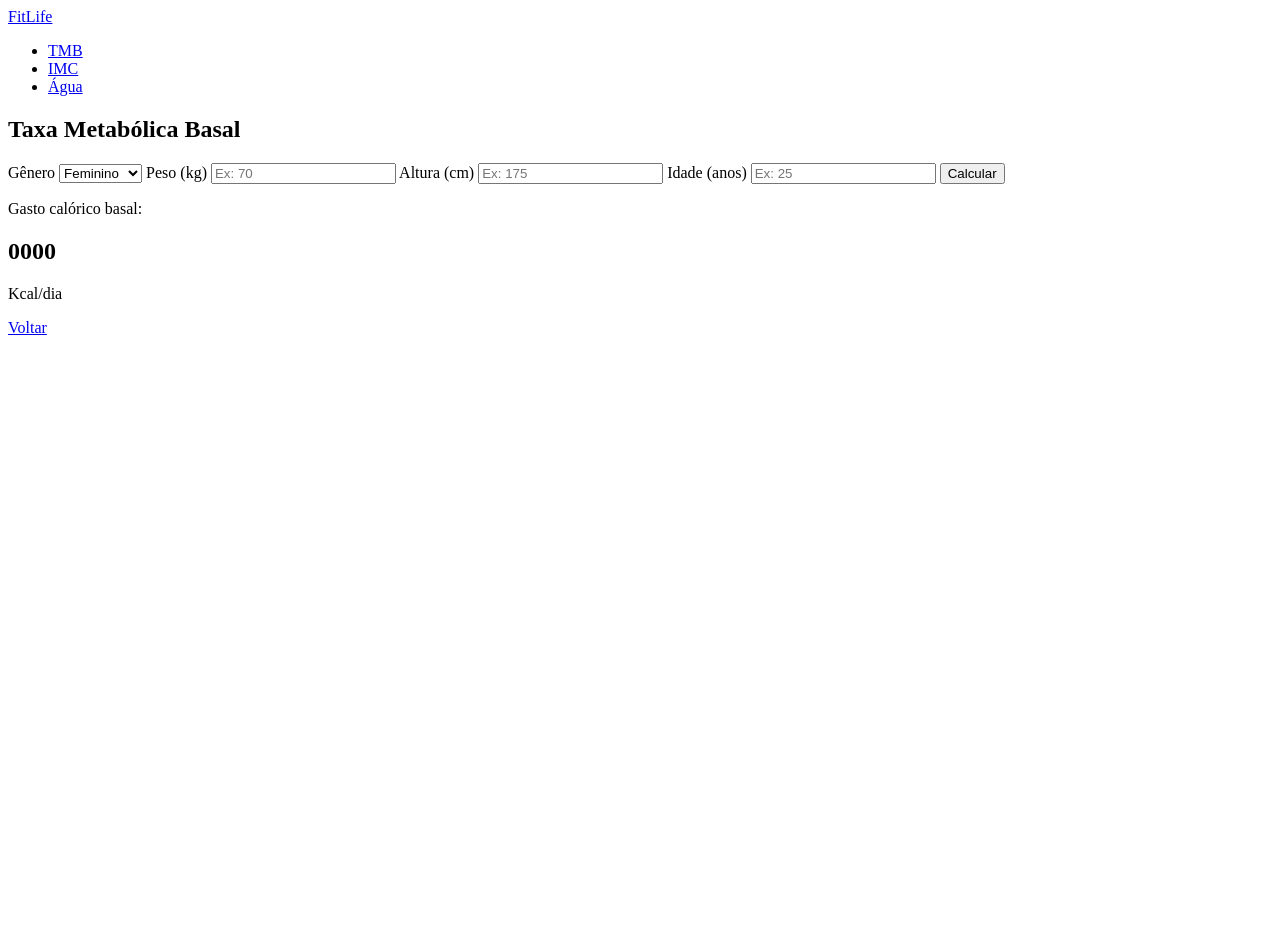
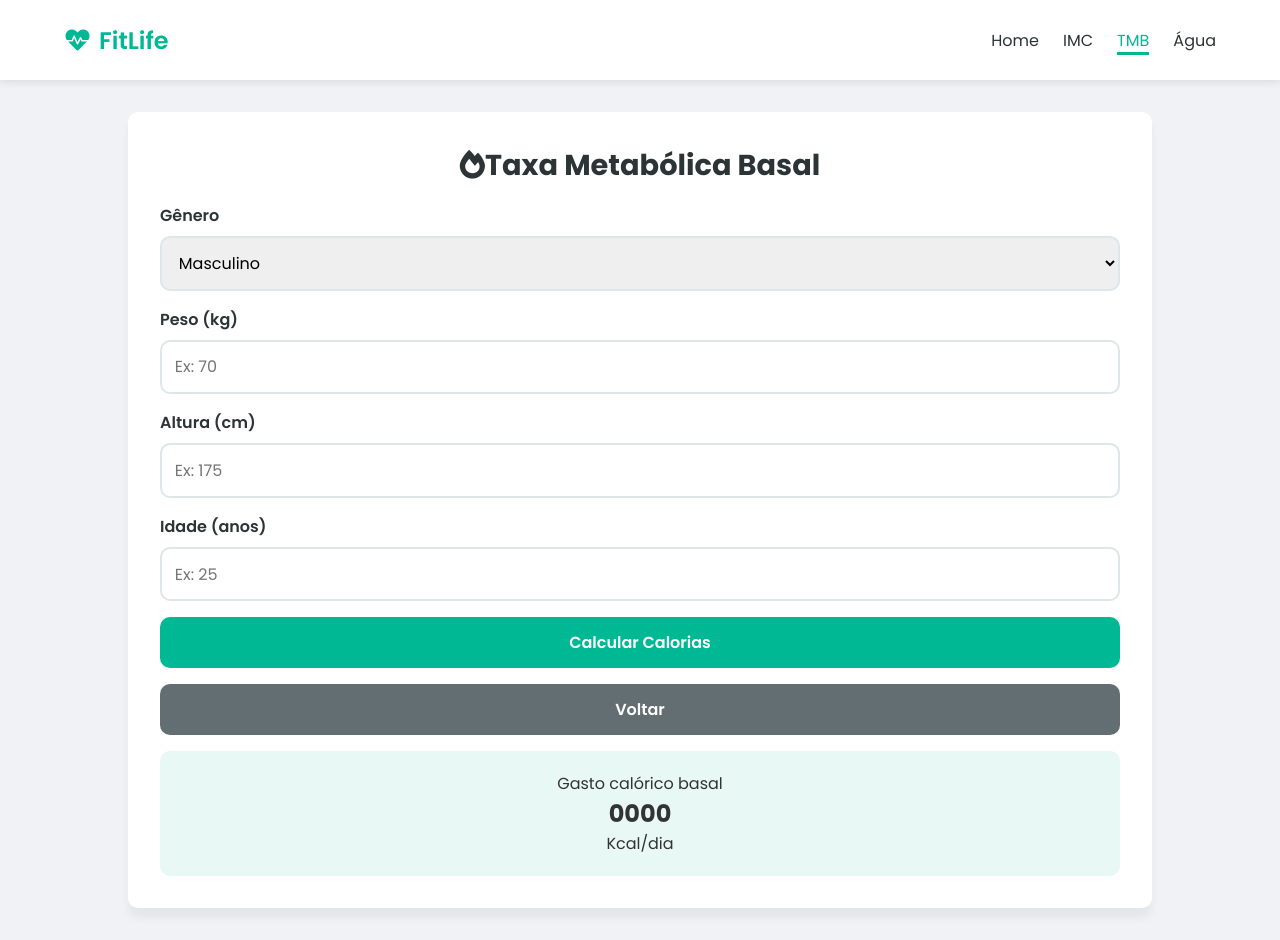
Before and after one commit to v1torceleste/HTML, a plain HTML site: page pages/tmb.html in a window 1280 px wide. Before the commit the page ends 800 px from the top, so only its background shows below. Drawn offline with Linux system fonts and the light colour scheme.

Commit message:
tmb e water final

```diff
--- a/css/style.css
+++ b/css/style.css
@@ -1,3 +1,4 @@
+/* css-01-variaveis-globais */
 :root {
   --primary-color: #00b894;
   --primary-dark: #019477;
@@ -9,9 +10,9 @@
   --danger-color: #d63031;
   --water-color: #0984e3;
   --border-color: #dfe6e9;
-  --result-box: #e8f8f5;
 
-  --shadow-md: 0 10px 10px rgba(0, 0, 0, 0.05);}
+  --shadow-md:0 10px 10px rgba(0, 0, 0, 0.05);
+}
 
 * {
     margin: 0;
@@ -20,7 +21,7 @@
 }
 
 body {
-    font-family: "Poppins";
+    font-family: 'Poppins', sans-serif;
     background-color: var(--background-color);
     color: var(--text-color)
 }
@@ -30,27 +31,25 @@ nav {
     justify-content: space-between;
     align-items: center;
 
+    height: 10vh;
     background-color: var(--card-color);
     padding: 0 5%;
-    height: 10vh;
-    box-shadow: 0 2px 8px rgba(0, 0, 0, 0.1);
+    box-shadow: 0 2px 8px rgba(0 , 0, 0, 0.1);
 }
 
 .logo {
     /* flexbox */
     display: flex;
     align-items: center;
-
     gap: 0.5rem;
-
-    font-size:1.5rem;
+    font-size: 1.5rem;
     color: var(--primary-color);
     text-decoration: none;
     font-weight: 600;
 }
 
 .nav-links {
-    display:flex;
+    display: flex;
     list-style: none;
     gap: 1.5rem;
 }
@@ -84,18 +83,17 @@ nav {
 }
 
 main {
-    width: 80%;
+    width: 80vw;
     margin: 0 auto;
     padding: 2rem 0;
 }
 
 .cards-section {
-    text-align: center;
-
     display: flex;
     justify-content: center;
     flex-wrap: wrap;
     gap: 1.5rem;
+    text-align: center;
 }
 
 .feature-card {
@@ -106,15 +104,15 @@ main {
     text-align: center;
     text-decoration: none;
     box-shadow: var(--shadow-md);
-    width: 15rem;
+    width: 16rem;
 }
 
 .feature-card:hover {
-    border: 2px solid var(--primary-color)
+    border: 2px solid var(--primary-color);
 }
 
 .feature-card i {
-    font-size: 2rem;
+    font-size: 3rem;
     color: var(--primary-color);
     margin-bottom: 1rem;
 }
@@ -122,32 +120,29 @@ main {
 .tool-container {
     display: flex;
     flex-direction: column;
-    gap:1rem;
+    gap: 1rem;
 
     width: 100%;
     padding: 2rem;
 
     background-color: var(--card-color);
+    box-shadow: var(--shadow-md);
     border-radius: 10px;
-    box-shadow: var(--shadow-md);
-
 }
 
 .tool-container-title {
     text-align: center;
-
 }
 
 .tool-container-title h2 {
     color: var(--secondary-color);
     font-size: 1.8rem;
-    font-family: inherit;
 }
 
-.tool-container form{
+.tool-container form {
     display: flex;
     flex-direction: column;
-    gap: 0.5rem;
+    gap: 1rem;
 }
 
 .form-group {
@@ -161,16 +156,18 @@ main {
     color: var(--secondary-color);
 }
 
-.form-group input {
+.form-group input,
+.form-group select {
     padding: 0.8rem;
     border: 2px solid var(--border-color);
-    border-radius: 5px;
+    border-radius: 10px;
     font-size: 1rem;
     font-family: inherit;
 }
 
-.form-group input:focus {
-    outline: none;
+.form-group input:focus,
+.form-group select:focus {
+    outline:none;
     border-color: var(--primary-color);
 }
 
@@ -179,13 +176,14 @@ main {
     background-color: var(--primary-color);
     color: var(--card-color);
     border: none;
-    border-radius: 5px;
+    border-radius: 10px;
     font-size: 1rem;
     font-weight: 600;
     font-family: inherit;
     cursor: pointer;
     text-decoration: none;
     text-align: center;
+    transition: 0.3s;
 }
 
 .action-btn:hover {
@@ -201,8 +199,15 @@ main {
 }
 
 .result-box {
-    background-color: var(--result-box);
     padding: 1.25rem;
+    background-color: #e8f8f5;
     border-radius: 10px;
     text-align: center;
 }
+
+@media (max-width: 480px) {
+    nav {
+        flex-direction:column;
+        justify-content:center;
+    }
+}
--- a/pages/tmb.html
+++ b/pages/tmb.html
@@ -5,56 +5,73 @@
     <meta name="viewport" content="width=device-width, initial-scale=1.0">
     <link rel="preconnect" href="https://fonts.googleapis.com">
     <link rel="preconnect" href="https://fonts.gstatic.com" crossorigin>
+    <link rel="stylesheet" href="../css/style.css">
+    <link
+    rel="stylesheet"
+    href="https://cdnjs.cloudflare.com/ajax/libs/font-awesome/6.0.0/css/all.min.css"
+    />
     <link href="https://fonts.googleapis.com/css2?family=Poppins:ital,wght@0,100;0,200;0,300;0,400;0,500;0,600;0,700;0,800;0,900;1,100;1,200;1,300;1,400;1,500;1,600;1,700;1,800;1,900&display=swap" rel="stylesheet">
     <title>FitLife | TMB</title>
 </head>
 <body>
 
+    <nav>
+        <a class="logo" href="index.html">
+            <i class="fas fa-heartbeat"></i> FitLife
+        </a>
 
-    <nav>
-        <a href="../index.html">FitLife</a>
-
-        <ul>
-            <li><a href="tmb.html">TMB</a></li>
-            <li><a href="imc.html">IMC</a></li>
-            <li><a href="water.html">Água</a></li>
+        <ul class="nav-links">
+            <li><a class="nav-link" href="../index.html">Home</a></li>
+            <li><a class="nav-link" href="imc.html">IMC</a></li>
+            <li><a class="nav-link" id="nav-active" href="tmb.html">TMB</a></li>
+            <li><a class="nav-link" href="water.html">Água</a></li>
         </ul>
     </nav>
 
+    <main>
+        <section class="tool-container">
 
-    <main>
-        <section>
-            <h1>Taxa Metabólica Basal</h1>
+            <div class="tool-container-title">
+                <h2><i class="fas fa-fire"></i>Taxa Metabólica Basal</h2>
+            </div>
 
             <form>
+
+                <div class="form-group">
                     <label for="gender">Gênero</label>
                     <select id="gender">
                         <option value="male">Masculino</option>
-                    <option value="female" selected>Feminino</option>
+                        <option value="female">Feminino</option>
                     </select>
+                </div>
 
+                <div class="form-group">
                     <label for="weight">Peso (kg)</label>
-                <input type="number" id="weight" placeholder="Ex: 70" required>
+                    <input type="number" id="weight" placeholder="Ex: 70">
+                </div>
 
+                <div class="form-group">
                     <label for="height">Altura (cm)</label>
-                <input type="number" id="height" placeholder="Ex: 175" required>
+                    <input type="number" id="height" placeholder="Ex: 175">
+                </div>
 
+                <div class="form-group">
                     <label for="age">Idade (anos)</label>
-                <input type="number" id="age" placeholder="Ex: 25" required>
+                    <input type="number" id="age" placeholder="Ex: 25">
+                </div>
 
-                <button type="submit">Calcular</button>
+                <button class="action-btn" type="submit">Calcular Calorias</button>
+                <a class="action-btn btn-back" href="../index.html">Voltar</a>
+
             </form>
 
-            <div>
-                <p>Gasto calórico basal:</p>
+            <div class="result-box">
+                <p>Gasto calórico basal</p>
                 <h2>0000</h2>
                 <p>Kcal/dia</p>
             </div>
 
         </section>
-
-
-        <a href="../index.html">Voltar</a>
     </main>
 
 </body>
```
Also changed, not shown: css/water.css (added, +43 -0 lines), pages/imc.html (+21 -22 lines), pages/water.html (+28 -16 lines). Lines whose indentation alone changed are shown as unchanged.
